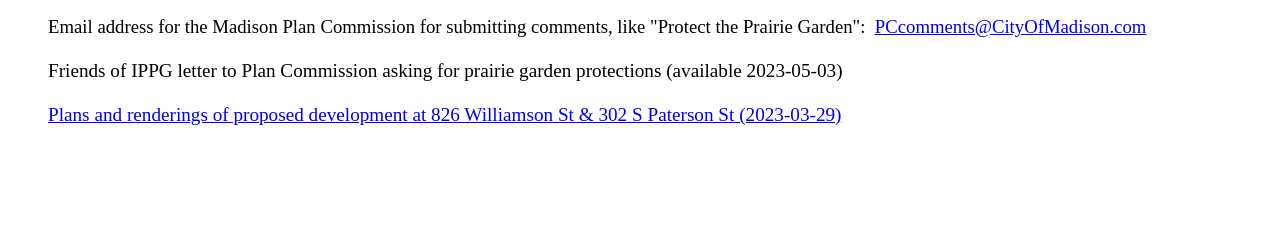
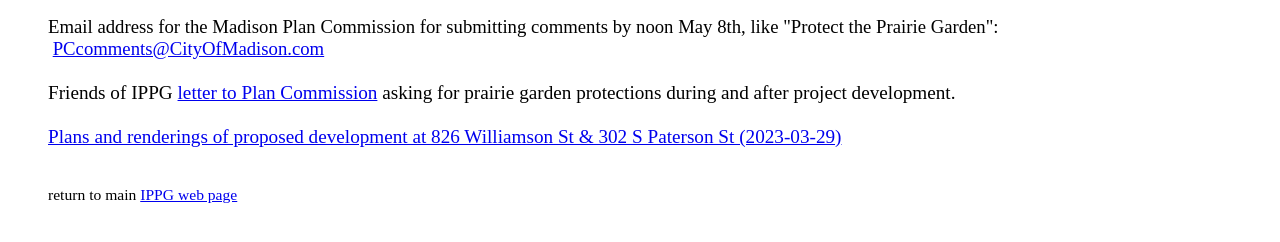
Before and after one commit to colemanjj/IPPG, a plain HTML site: page PC.html in a window 1280 px wide. Drawn offline with Linux system fonts and the light colour scheme.

Commit message:
Add files via upload

```diff
--- a/PC.html
+++ b/PC.html
@@ -1,4 +1,3 @@
 <!DOCTYPE html PUBLIC "-//W3C//DTD HTML 4.01//EN" "http://www.w3.org/TR/html4/strict.dtd">
-<html><head><meta content="text/html; charset=ISO-8859-1" http-equiv="content-type"><title>Plan Commission contact</title></head><body><blockquote style="color: black;" type="cite"><font size="-1"><big><big>Email address for the Madison Plan Commission for submitting comments, like "Protect the Prairie Garden": &nbsp;<a href="mailto:pccomments@cityofmadison.com" target="_blank">PCcomments@CityOfMadison.com</a><br><br></big></big></font><big>Friends of IPPG letter to
-Plan Commission asking for prairie garden protections (available
-2023-05-03)<br><br></big><big><a href="https://www.cityofmadison.com/dpced/planning/development.cfm?record=LNDUSE-2023-00020" target="_blank">Plans and renderings of proposed development at 826 Williamson St &amp; 302 S Paterson St (2023-03-29)</a></big><br><big><br></big><p style="color: black;"><font size="-1"><big><br><big><a href="mailto:pccomments@cityofmadison.com" target="_blank"></a></big></big></font></p></blockquote></body></html>
+<html><head><meta content="text/html; charset=ISO-8859-1" http-equiv="content-type"><title>Plan Commission contact</title></head><body><blockquote style="color: black;" type="cite"><font size="-1"><big><big>Email address for the Madison Plan Commission for submitting comments by noon May 8th, like "Protect the Prairie Garden": &nbsp;<a href="mailto:pccomments@cityofmadison.com" target="_blank">PCcomments@CityOfMadison.com</a><br><br></big></big></font><big>Friends of IPPG <a href="https://app.box.com/s/3ft80ticjvxnnc6gdkgfpcottdoudvmy" target="_blank">letter to
+Plan Commission</a> asking for prairie garden protections during and after project development.<br><br></big><big><a href="https://www.cityofmadison.com/dpced/planning/development.cfm?record=LNDUSE-2023-00020" target="_blank">Plans and renderings of proposed development at 826 Williamson St &amp; 302 S Paterson St (2023-03-29)</a></big><br><big><br></big><p style="color: black;"><font size="-1"><big>return to main <a href="index.html">IPPG web page</a><br><big><a href="mailto:pccomments@cityofmadison.com" target="_blank"></a></big></big></font></p></blockquote></body></html>
```
